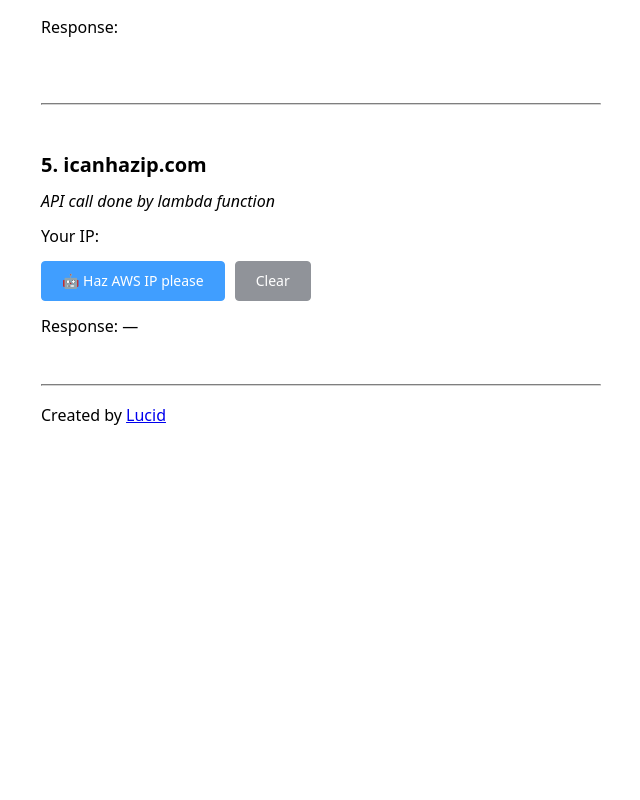
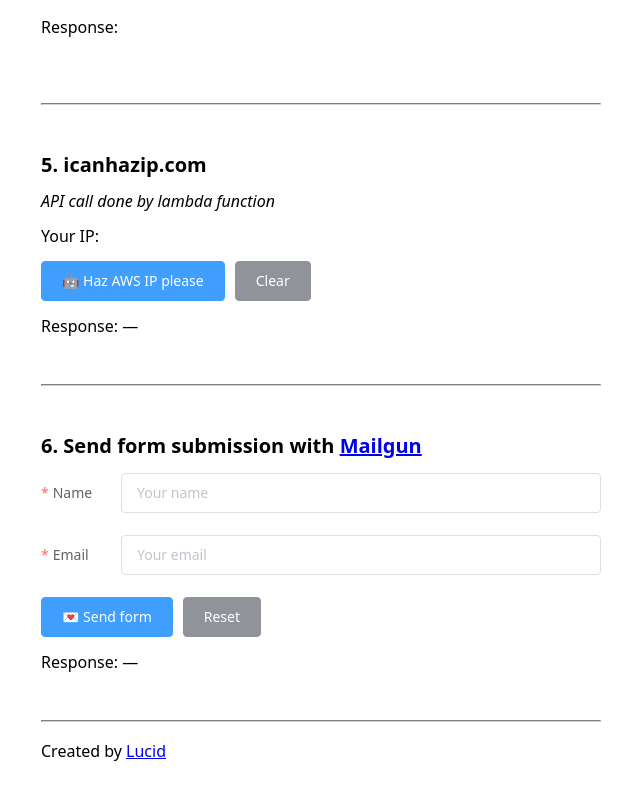
Before and after one commit to wearelucid/nuxt-netlify-functions-example, a Nuxt app: page / in a window 1280 px wide. Shown: the part 982-1782 px from the top of the page, without its empty margins (319-959 px from the left). Before the commit the page ends 1448 px from the top, so only its background shows below. Built offline with nearby package versions, Linux system fonts and the light colour scheme; no server answers.

Commit message:
[Update] Example6: Add mailgun example

```diff
--- a/components/Example3.vue
+++ b/components/Example3.vue
@@ -44,7 +44,7 @@ export default {
   <ElForm ref="form" :model="form" inline label-width="auto" label-position="left" @submit.native.prevent="helloNamePost(form.name)">
     <h2>3. Hello, {name} (POST version)</h2>
     <ElFormItem label="Name">
-      <ElInput v-model="form.name" placeholder="Your name" required />
+      <ElInput v-model="form.name" placeholder="Your name" />
     </ElFormItem>
     <ElButton type="primary" @click="helloNamePost(form.name)">👋 Say hello</ElButton>
     <ElButton type="danger" @click="helloNamePostError(form.name)">.$get() Error</ElButton>
--- /dev/null
+++ b/components/Example6.vue
@@ -0,0 +1,79 @@
+<script>
+export default {
+  name: 'Example6',
+  data() {
+    return {
+      form: {
+        name: '',
+        email: ''
+      },
+      response: '—',
+      error: null,
+      rules: {
+        name: [
+          {
+            required: true,
+            message: 'Please tell me your name',
+            trigger: 'blur'
+          }
+        ],
+        email: [
+          {
+            required: true,
+            message: 'Please enter a valid email address',
+            trigger: 'blur'
+          },
+          {
+            type: 'email',
+            message: 'Please enter a valid email address',
+            trigger: 'blur'
+          }
+        ]
+      }
+    }
+  },
+  methods: {
+    submitForm(formName) {
+      this.$refs[formName].validate(valid => {
+        if (valid) {
+          this.sendFormToFunction()
+        } else {
+          return false
+        }
+      })
+    },
+    resetForm(formName) {
+      this.$refs[formName].resetFields()
+    },
+    async sendFormToFunction() {
+      try {
+        const res = await this.$axios.$post('/.netlify/functions/mailgun', {
+          name: this.form.name,
+          recipient: this.form.email
+        })
+        this.response = res
+        this.error = null
+      } catch (e) {
+        this.error = e.response
+        this.response = '—'
+      }
+    }
+  }
+}
+</script>
+
+<template>
+  <ElForm ref="mailgunForm" :rules="rules" :model="form" label-width="80px" label-position="left">
+    <h2>6. Send form submission with <a href="https://www.mailgun.com/" target="_blank">Mailgun</a></h2>
+    <ElFormItem label="Name" prop="name">
+      <ElInput v-model="form.name" placeholder="Your name" required />
+    </ElFormItem>
+    <ElFormItem label="Email" prop="email">
+      <ElInput v-model="form.email" placeholder="Your email" required />
+    </ElFormItem>
+    <ElButton type="primary" @click="submitForm('mailgunForm')">💌 Send form</ElButton>
+    <ElButton type="info" @click="resetForm('mailgunForm')">Reset</ElButton>
+    <p>Response: {{ response }}</p>
+    <p v-if="error" style="color:red;"><strong>Error {{ error.status }}</strong><br>{{ error.data }}</p>
+  </ElForm>
+</template>
--- a/package.json
+++ b/package.json
@@ -14,7 +14,9 @@
   "dependencies": {
     "@nuxtjs/axios": "^5.3.6",
     "@nuxtjs/proxy": "^1.3.1",
+    "dotenv": "^6.2.0",
     "element-ui": "^2.5.4",
+    "mailgun.js": "^2.0.1",
     "normalize.css": "^8.0.1",
     "nuxt": "^2.4.0"
   },
--- a/pages/index.vue
+++ b/pages/index.vue
@@ -4,6 +4,7 @@ import Example2 from '@/components/Example2'
 import Example3 from '@/components/Example3'
 import Example4 from '@/components/Example4'
 import Example5 from '@/components/Example5'
+import Example6 from '@/components/Example6'
 
 export default {
   components: {
@@ -11,7 +12,8 @@ export default {
     Example2,
     Example3,
     Example4,
-    Example5
+    Example5,
+    Example6
   }
 }
 </script>
@@ -28,6 +30,8 @@ export default {
     <Example4 />
     <hr class="separator">
     <Example5 />
+    <hr class="separator">
+    <Example6 />
     <hr class="separator">
   </div>
 </template>
```
Also changed, not shown: netlify-lambda-src/mailgun.js (added, +33 -0 lines), 2 other files (tests, documents, lock files or other folders).
